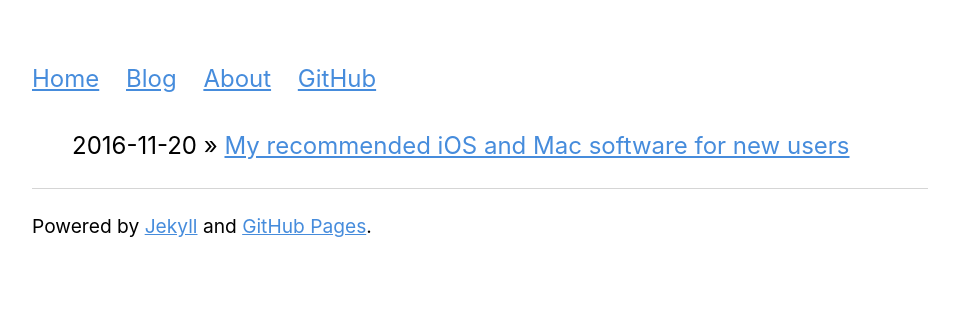
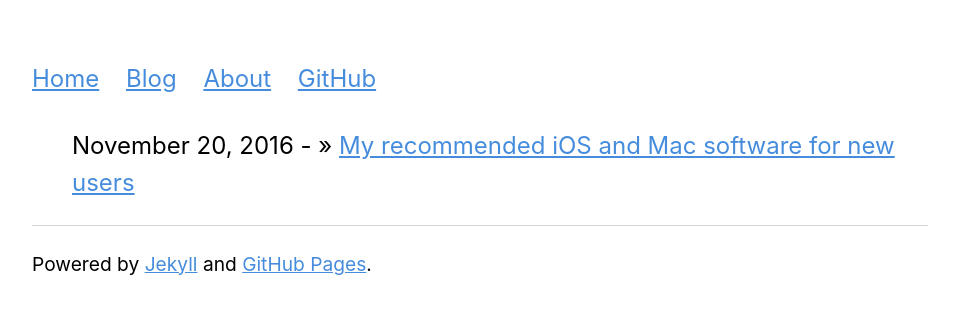
Before and after one commit to georgeperez/titanpointe.org, a Jekyll site: the page built from blog/index.html, in a window 1280 px wide. Shown: the top 314 px of the page, without its empty margins (160-1119 px from the left). Built offline with Jekyll 4.4.1, drawn with Linux system fonts in a browser that asks for light colours.

Commit message:
Tweaked css and updated date format

```diff
--- a/_layouts/post.html
+++ b/_layouts/post.html
@@ -2,7 +2,7 @@
 layout: default
 ---
 <h2>{{ page.title }}</h2>
-<p class="meta">{{ page.date | date:"%Y-%m-%d" }}</p>
+<p class="meta">{{ page.date | date:"%B %-d, %Y - %r" }}</p>
 
 <div class="post">
   {{ content }}
--- a/blog/index.html
+++ b/blog/index.html
@@ -4,6 +4,6 @@
   <title>Blog</title>
   <ul class="posts">
     {% for post in site.posts %}
-      <li><span>{{ post.date | date:"%Y-%m-%d" }}</span> » <a href="{{ post.url }}" title="{{ post.title }}">{{  post.title }}</a></li>
+      <li><span>{{ post.date | date:"%B %-d, %Y - " }}</span> » <a href="{{ post.url }}" title="{{ post.title }}">{{  post.title }}</a></li>
       {% endfor %}
     </ul>
--- a/css/style.css
+++ b/css/style.css
@@ -21,12 +21,9 @@
 nav,
 footer,
 b,
-.centrelink,
 th,
 time,
 figcaption,
-.search input,
-.navigation,
 aside{
 	text-rendering: optimizeLegibility;
 	font-family: -apple-system, 'BlinkMacSystemFont', 'Helvetica Neue', 'Helvetica', Arial, sans-serif;
```
